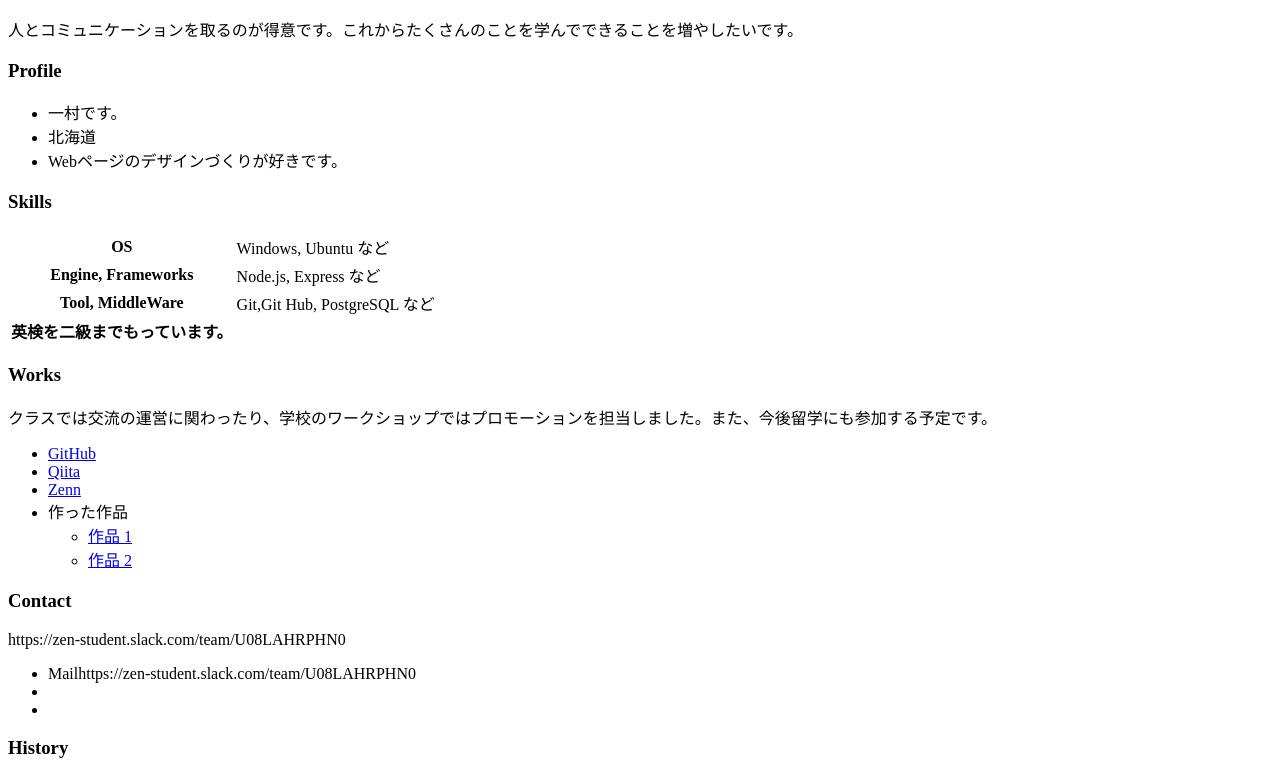
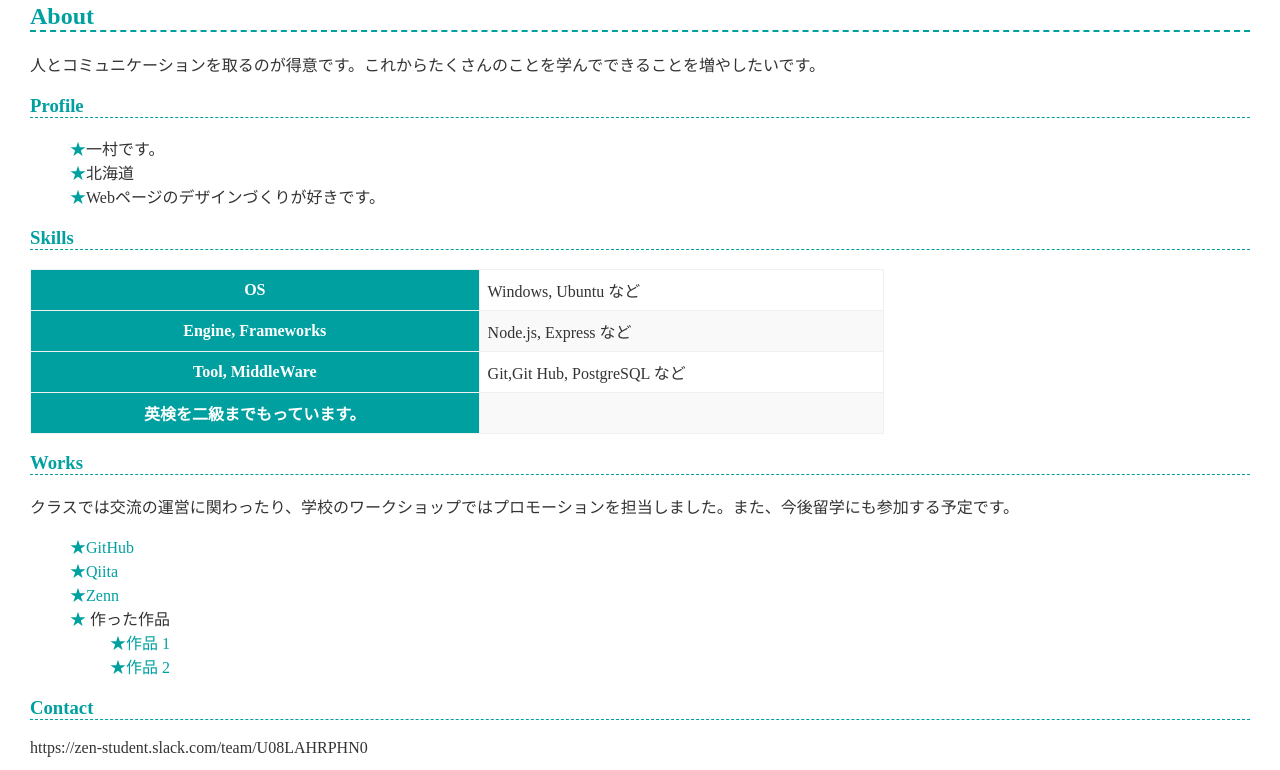
Before and after one commit to 251zs03396-prog/dwangotaro.github.io, a plain HTML site: page index.html in a window 1280 px wide. Shown: the part 110-880 px from the top of the page. Drawn offline with Linux system fonts and the light colour scheme.

Commit message:
style.css を追加

```diff
--- a/index.html
+++ b/index.html
@@ -3,7 +3,7 @@
   <head>
     <meta charset="utf-8">
     <meta name="viewport" content="width=device-width, initial-scale=1">
-    <title>251zs03396-progのポートフォリオ</title>
+        <link href="style.css" rel="stylesheet">
   </head>
   <body>
     <h1>251zs03396-prog</h1>
```
